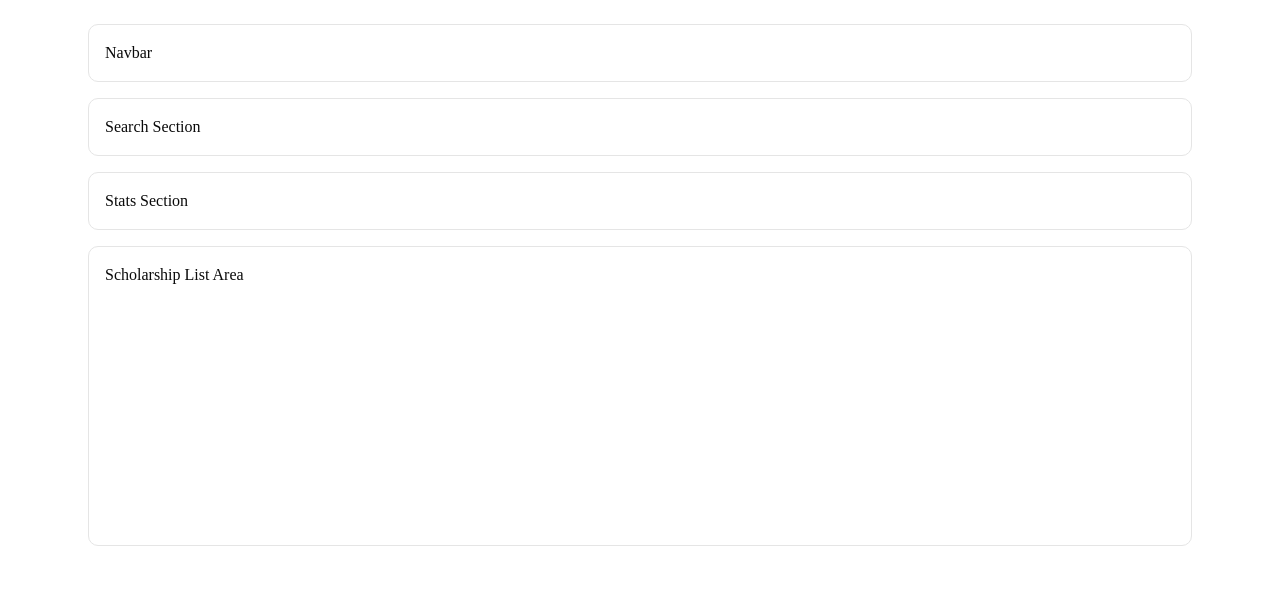
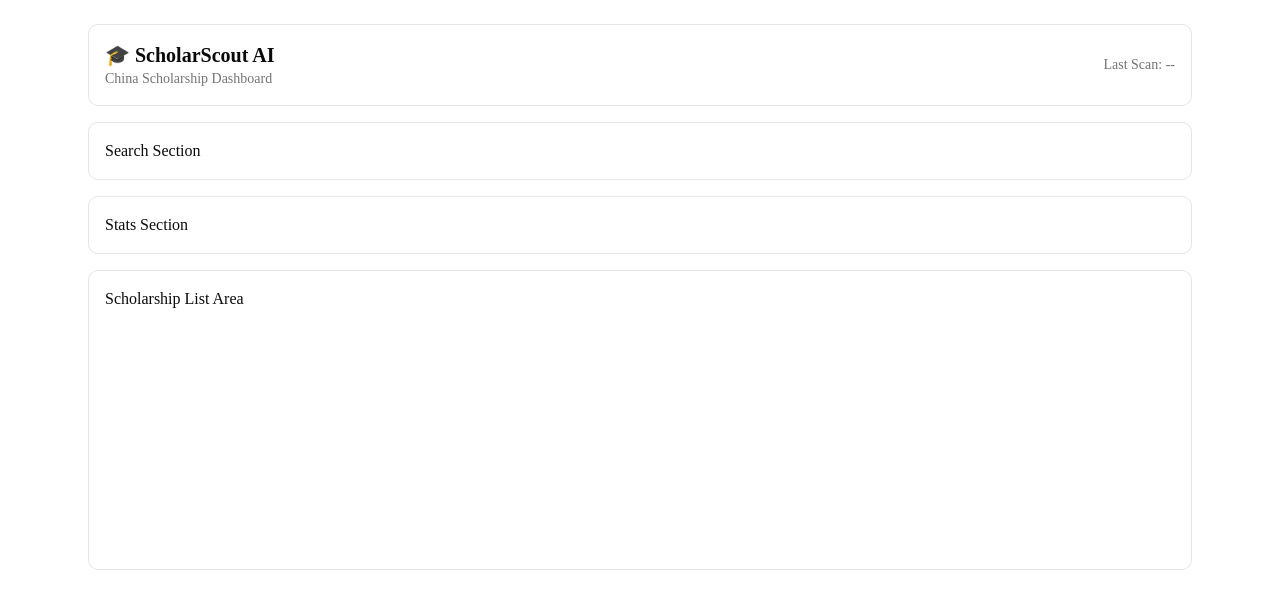
Before and after one commit to Hanzlah290/ScholarScout-AI, a Next.js app in the folder frontend/: page / in a window 1280 px wide. Shown: the top 608 px of the page. Built offline with nearby package versions, Linux system fonts and the light colour scheme.

Commit message:
Create navigation bar

```diff
--- a/frontend/components/layout/Navbar.tsx
+++ b/frontend/components/layout/Navbar.tsx
@@ -1,7 +1,16 @@
 export default function Navbar() {
   return (
-    <section className="rounded-lg border p-4">
-      Navbar
-    </section>
+    <header className="flex flex-col gap-2 rounded-lg border p-4 sm:flex-row sm:items-center sm:justify-between">
+      <div>
+        <h1 className="text-xl font-semibold">🎓 ScholarScout AI</h1>
+        <p className="text-sm text-muted-foreground">
+          China Scholarship Dashboard
+        </p>
+      </div>
+
+      <div className="text-sm text-muted-foreground">
+        Last Scan: --
+      </div>
+    </header>
   );
 }
```
